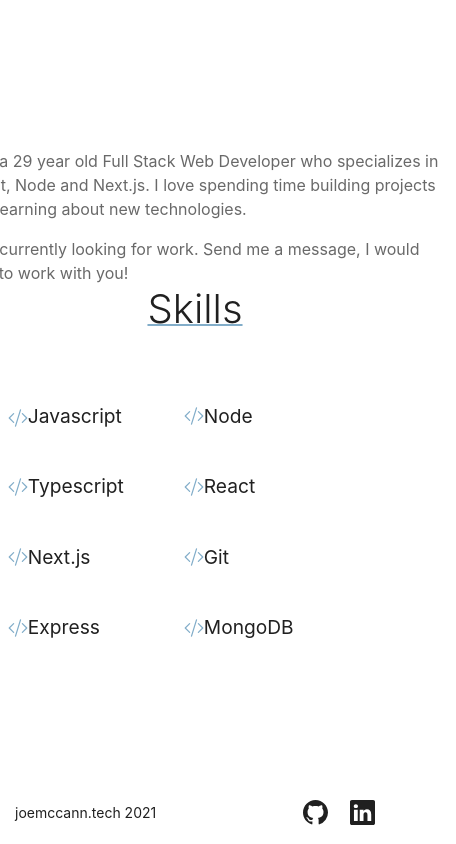
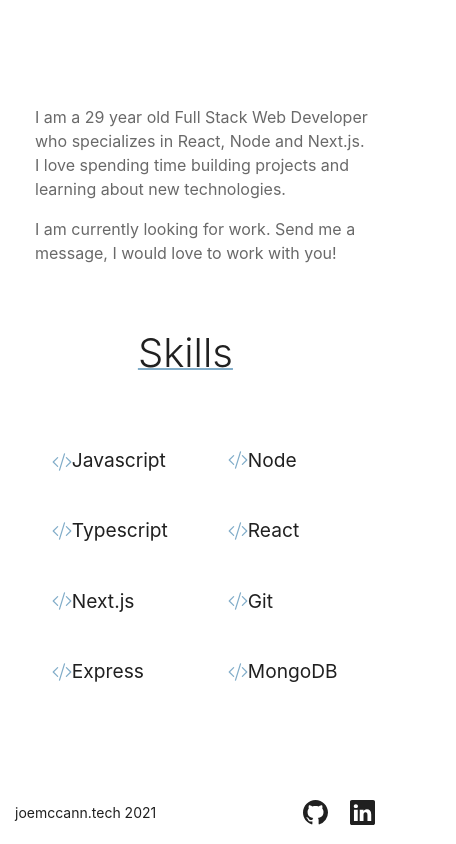
Before and after one commit to the-rabblerouser/portfolio, a Next.js app: page / in a window 390 px wide. Shown: the part 938-1782 px from the top of the page, 456 px wide, since content can reach past the window. Built offline with nearby package versions, Linux system fonts and the light colour scheme.

Commit message:
corrected aboutP section spacing issue on mobile

```diff
--- a/styles/Home.module.css
+++ b/styles/Home.module.css
@@ -204,13 +204,13 @@
 	}
 
 	.aboutP {
-		margin-left: 1rem;
+		width: 21rem;
 	}
 
 	.skillsTitle {
 		align-self: center;
-		margin-left: 0;
-		margin-top: 2rem;
+		margin-left: -1.2rem;
+		margin-top: 6rem;
 	}
 
 	.skills {
```
